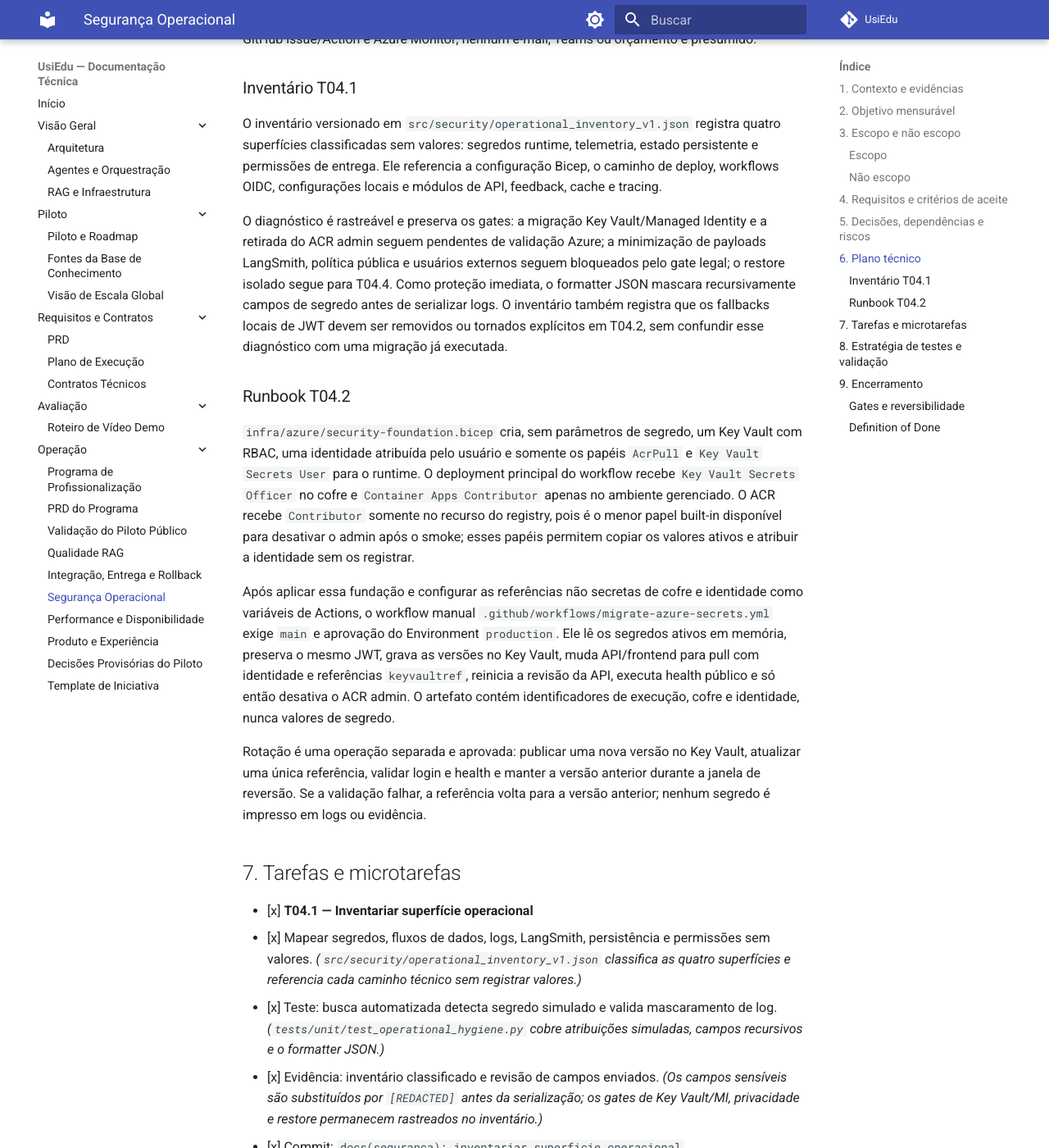
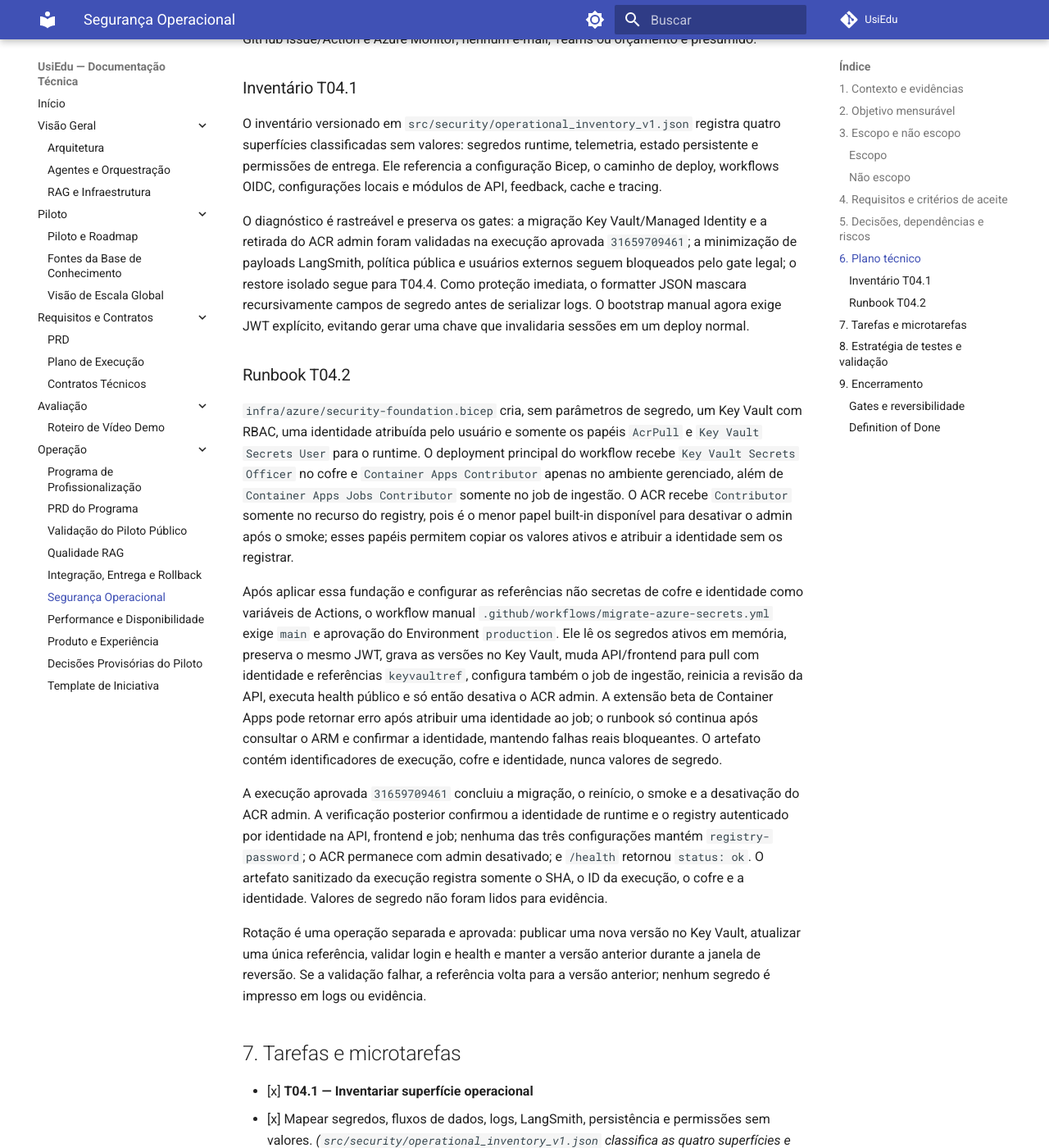
Before and after one commit to henriquebotelhogomes/UsiEdu, an MkDocs documentation site: the page built from docs/profissionalizacao/04-seguranca-operacional.md, in a window 1280 px wide and 1400 px high, scrolled down 4307 px. Shown: the whole window at 82% size. Built offline with MkDocs 1.6.1 and Material for MkDocs 9.7.7, drawn with Linux system fonts in a browser that asks for light colours; comment, search, counter and statistics services are not loaded; some of the changed text lies outside the part shown.

Commit message:
fix(azure): impedir jwt automatico
Co-authored-by: Copilot App <223556219+Copilot@users.noreply.github.com>

```diff
--- a/docs/profissionalizacao/04-seguranca-operacional.md
+++ b/docs/profissionalizacao/04-seguranca-operacional.md
@@ -109,13 +109,12 @@ o caminho de deploy, workflows OIDC, configurações locais e módulos de API,
 feedback, cache e tracing.
 
 O diagnóstico é rastreável e preserva os gates: a migração Key Vault/Managed
-Identity e a retirada do ACR admin seguem pendentes de validação Azure; a
-minimização de payloads LangSmith, política pública e usuários externos seguem
-bloqueados pelo gate legal; o restore isolado segue para T04.4. Como proteção
-imediata, o formatter JSON mascara recursivamente campos de segredo antes de
-serializar logs. O inventário também registra que os fallbacks locais de JWT
-devem ser removidos ou tornados explícitos em T04.2, sem confundir esse
-diagnóstico com uma migração já executada.
+Identity e a retirada do ACR admin foram validadas na execução aprovada
+`31659709461`; a minimização de payloads LangSmith, política pública e usuários
+externos seguem bloqueados pelo gate legal; o restore isolado segue para T04.4.
+Como proteção imediata, o formatter JSON mascara recursivamente campos de
+segredo antes de serializar logs. O bootstrap manual agora exige JWT explícito,
+evitando gerar uma chave que invalidaria sessões em um deploy normal.
 
 ### Runbook T04.2
 
@@ -123,19 +122,31 @@ diagnóstico com uma migração já executada.
 Key Vault com RBAC, uma identidade atribuída pelo usuário e somente os papéis
 `AcrPull` e `Key Vault Secrets User` para o runtime. O deployment principal do
 workflow recebe `Key Vault Secrets Officer` no cofre e `Container Apps
-Contributor` apenas no ambiente gerenciado. O ACR recebe `Contributor` somente
-no recurso do registry, pois é o menor papel built-in disponível para desativar
-o admin após o smoke; esses papéis permitem copiar os valores ativos e atribuir
-a identidade sem os registrar.
+Contributor` apenas no ambiente gerenciado, além de `Container Apps Jobs
+Contributor` somente no job de ingestão. O ACR recebe `Contributor` somente no
+recurso do registry, pois é o menor papel built-in disponível para desativar o
+admin após o smoke; esses papéis permitem copiar os valores ativos e atribuir a
+identidade sem os registrar.
 
 Após aplicar essa fundação e configurar as referências não secretas de cofre e
 identidade como variáveis de Actions, o workflow manual
 `.github/workflows/migrate-azure-secrets.yml` exige `main` e aprovação do
 Environment `production`. Ele lê os segredos ativos em memória, preserva o
 mesmo JWT, grava as versões no Key Vault, muda API/frontend para pull com
-identidade e referências `keyvaultref`, reinicia a revisão da API, executa
-health público e só então desativa o ACR admin. O artefato contém
-identificadores de execução, cofre e identidade, nunca valores de segredo.
+identidade e referências `keyvaultref`, configura também o job de ingestão,
+reinicia a revisão da API, executa health público e só então desativa o ACR
+admin. A extensão beta de Container Apps pode retornar erro após atribuir uma
+identidade ao job; o runbook só continua após consultar o ARM e confirmar a
+identidade, mantendo falhas reais bloqueantes. O artefato contém identificadores
+de execução, cofre e identidade, nunca valores de segredo.
+
+A execução aprovada `31659709461` concluiu a migração, o reinício, o smoke e a
+desativação do ACR admin. A verificação posterior confirmou a identidade de
+runtime e o registry autenticado por identidade na API, frontend e job; nenhuma
+das três configurações mantém `registry-password`; o ACR permanece com admin
+desativado; e `/health` retornou `status: ok`. O artefato sanitizado da execução
+registra somente o SHA, o ID da execução, o cofre e a identidade. Valores de
+segredo não foram lidos para evidência.
 
 Rotação é uma operação separada e aprovada: publicar uma nova versão no Key
 Vault, atualizar uma única referência, validar login e health e manter a versão
@@ -149,11 +160,11 @@ para a versão anterior; nenhum segredo é impresso em logs ou evidência.
   - [x] Teste: busca automatizada detecta segredo simulado e valida mascaramento de log. *(`tests/unit/test_operational_hygiene.py` cobre atribuições simuladas, campos recursivos e o formatter JSON.)*
   - [x] Evidência: inventário classificado e revisão de campos enviados. *(Os campos sensíveis são substituídos por `[REDACTED]` antes da serialização; os gates de Key Vault/MI, privacidade e restore permanecem rastreados no inventário.)*
   - [x] Commit: `docs(seguranca): inventariar superficie operacional`.
-- [ ] **T04.2 — Definir gestão de segredos e JWT**
-  - [ ] Registrar migração para Key Vault/Managed Identity, menor privilégio, rotação, contingência e retirada de ACR admin após validação.
-  - [ ] Teste: deploy sem rotação preserva JWT; rotação controlada invalida apenas conforme política.
-  - [ ] Evidência: runbook sem valores, permissões e logs de teste mascarados.
-  - [ ] Commit esperado: `sec(operacao): gerir segredos e jwt`.
+- [x] **T04.2 — Definir gestão de segredos e JWT**
+  - [x] Registrar migração para Key Vault/Managed Identity, menor privilégio, rotação, contingência e retirada de ACR admin após validação.
+  - [x] Teste: o contrato determinístico exige que o bootstrap receba JWT explícito, a promoção só atualize imagens e o runbook preserve o valor ativo; rotação continua operação separada e aprovada.
+  - [x] Evidência: execução `31659709461`, artefato sanitizado, referências Key Vault/MI e health público aprovados; nenhum valor foi registrado.
+  - [x] Commit: `fix(azure): impedir jwt automatico`.
 - [ ] **T04.3 — Formalizar dados e privacidade**
   - [ ] Aplicar a restrição demo/sintética e inventariar minimização; publicar política somente após controlador, canal formal e retenção aprovados.
   - [ ] Teste: payload sintético não aparece em campos proibidos de log/trace.
@@ -187,9 +198,9 @@ para a versão anterior; nenhum segredo é impresso em logs ou evidência.
 |---|---|---|
 | G0 — Baseline | Concluído | Bicep, deploy e P0 inventariados. |
 | G1 — Especificação | Concluído | Este documento define Key Vault/MI, RPO/RTO, alertas e gate legal; acesso Azure, fato jurídico e orçamento concreto bloqueiam somente as execuções dependentes. |
-| G2 — Implementação | Em andamento | T04.1 concluída; T04.2–T04.5 permanecem. |
-| G3 — Verificação | Em andamento | T04.1 cobre detecção de segredo simulado e mascaramento de logs; JWT, restore e alertas permanecem. |
-| G4 — Operação | Não iniciado | Exercícios Azure e alertas aprovados. |
+| G2 — Implementação | Em andamento | T04.1–T04.2 concluídas; T04.3–T04.5 permanecem. |
+| G3 — Verificação | Em andamento | T04.1 cobre detecção de segredo simulado e mascaramento; T04.2 cobre migração, JWT sem rotação, health e ACR; restore e alertas permanecem. |
+| G4 — Operação | Em andamento | Migração Azure aprovada e validada; exercícios de recuperação e alertas permanecem. |
 | G5 — Encerramento | Não iniciado | Evidências e checklists legados reconciliados. |
 
 Reversão de secret store/identidade deve preservar o segredo ativo até uma
```
Also changed, not shown: other parts of docs/profissionalizacao/04-seguranca-operacional.md (+2 -2 lines), PLANO_PROFISSIONALIZACAO.md (+7 -5 lines), 2 other files.
